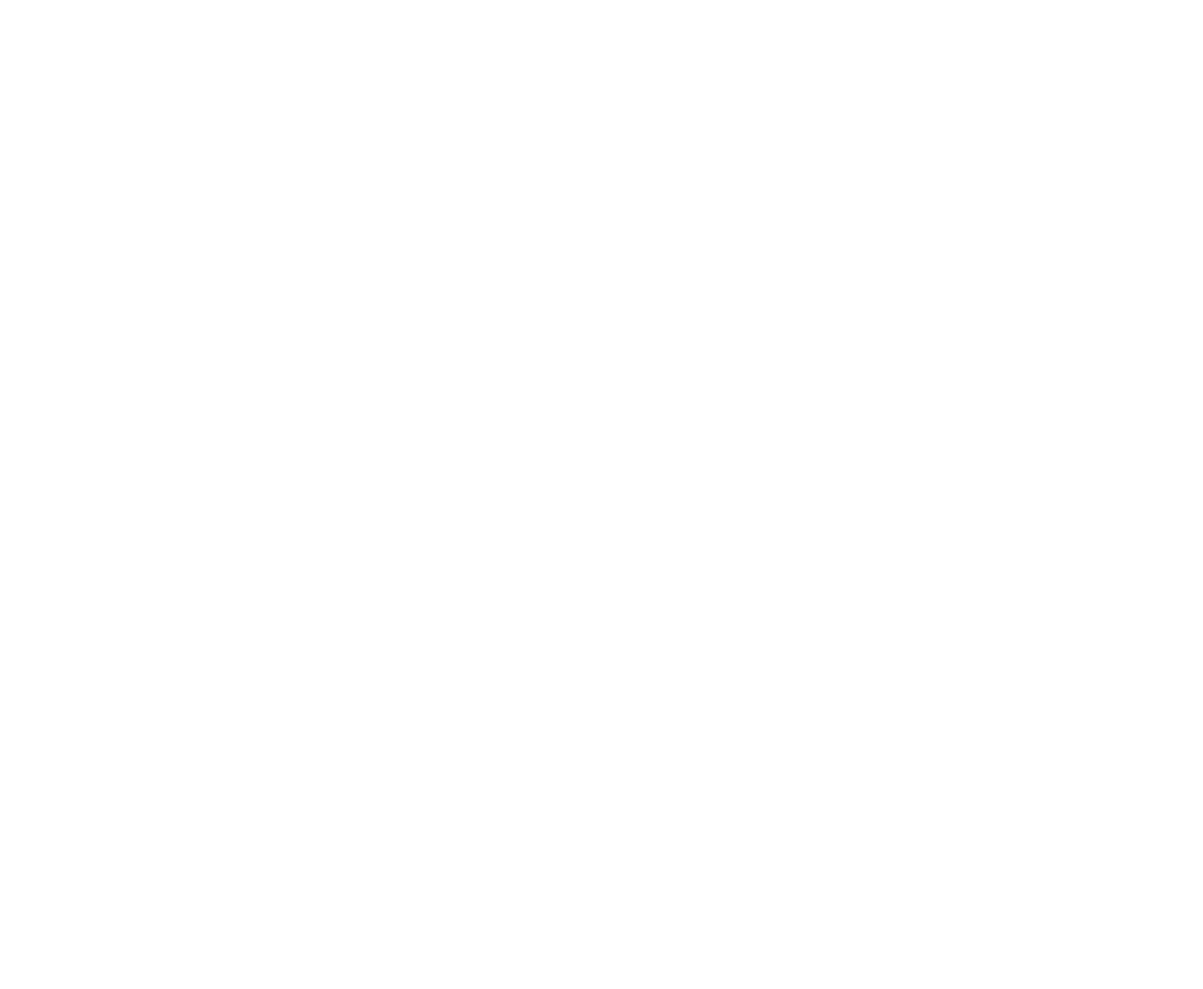
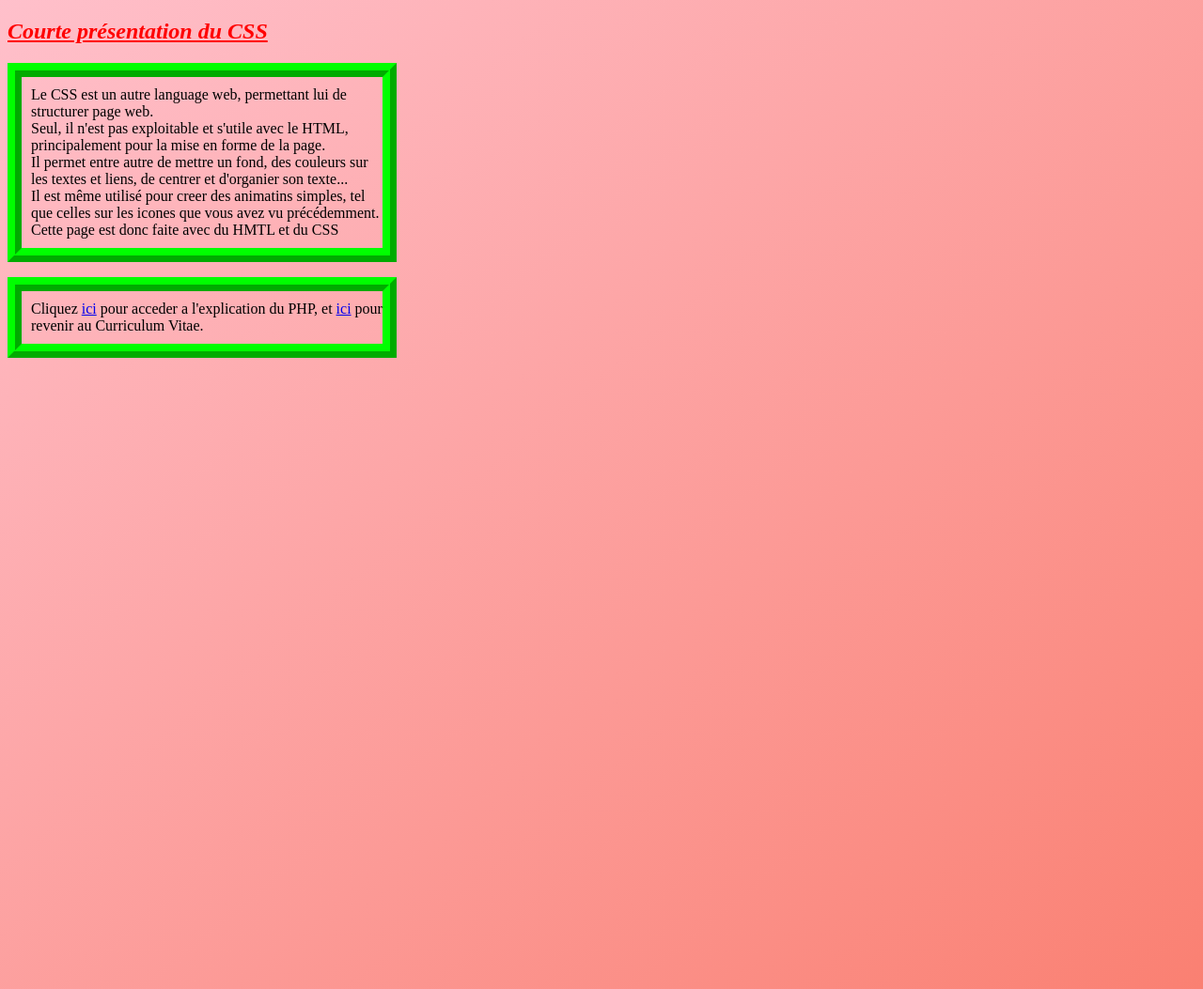
Before and after one commit to Kaoupk/CV, a PHP site: page /css.php in a window 1280 px wide. Before the commit the page is empty. Shown: the whole page at 94% size. Before the commit the page ends 800 px from the top, so only its background shows below. Run offline with PHP 8.4, Linux system fonts and the light colour scheme.

Commit message:
Page CSS complétée

```diff
--- a/Pages/css.php
+++ b/Pages/css.php
@@ -2,12 +2,21 @@
 <html>
   <head>
     <meta charset="utf-8" />
+      <link rel="stylesheet" href="stylecss.css" />
 
     <title>Le CSS</title>
+</head>
+    <h2>Courte présentation du CSS</h2>
+<body>
+        <p> Le CSS est un autre language web, permettant lui de structurer page web.<br />
+          Seul, il n'est pas exploitable et s'utile avec le HTML, principalement pour la mise en forme de la page.<br />
+          Il permet entre autre de mettre un fond, des couleurs sur les textes et liens, de centrer et d'organier son texte...<br />
+          Il est même utilisé pour creer des animatins simples, tel que celles sur les icones que vous avez vu précédemment.<br />
+          Cette page est donc faite avec du HMTL et du CSS</p>
 
-</head>
-
-<body>
-
+        <p>Cliquez <a href="php.php">ici</a> pour acceder a l'explication du PHP, et <a href="../src/index.php">ici<a/> pour revenir au Curriculum Vitae.</p>
+<br /><br /><br /><br /><br /><br /><br /><br /><br /><br /><br /><br /><br /><br /><br /><br /><br /><br /><br /><br /><br />
+<br /><br /><br /><br /><br /><br /><br /><br /><br /><br /><br /><br />
+<br /><br /><br />
 
 </body>
--- /dev/null
+++ b/Pages/stylecss.css
@@ -0,0 +1,20 @@
+h2{
+  color: red;
+  font-style: italic;
+  text-decoration: underline;
+}
+
+p{
+  border: 4mm ridge lime;
+  margin-right: 850px;
+  padding-left: 10px;
+  padding-top: 10px;
+  padding-bottom: 10px;
+}
+
+body{
+  background: linear-gradient(to bottom right, pink, salmon);
+}
+a:hover{
+  color: white;
+}
--- a/src/css/style.css
+++ b/src/css/style.css
@@ -47,7 +47,7 @@ body{
 }
 
 #button, #delete{
-	background: linear-gradient(to bottom right, #FF9FC5, #000000);
+	background: linear-gradient(to bottom right, #FF9FC5, salmon);
 	border: none;
 	color: white;
 	padding: 15px 32px;
```
